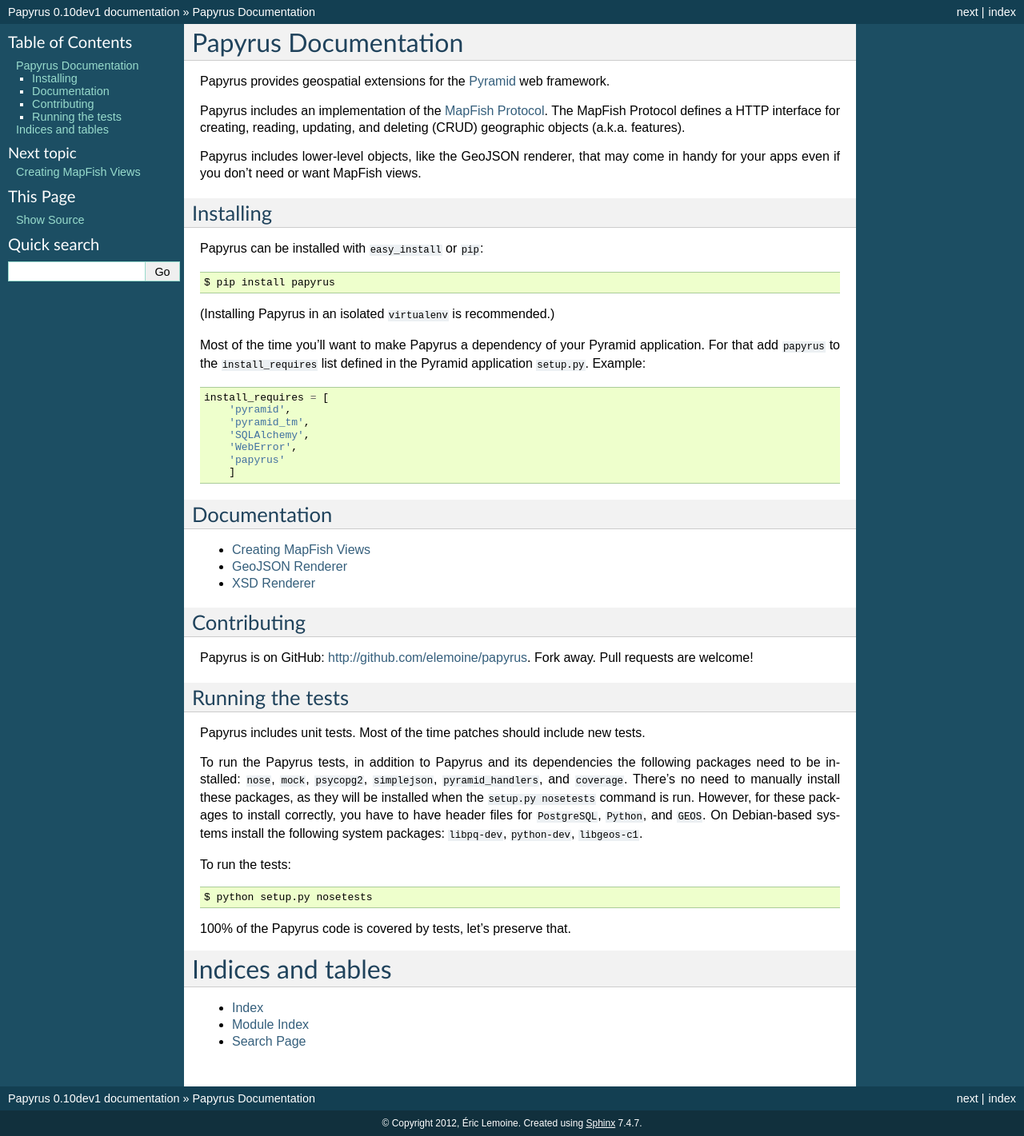
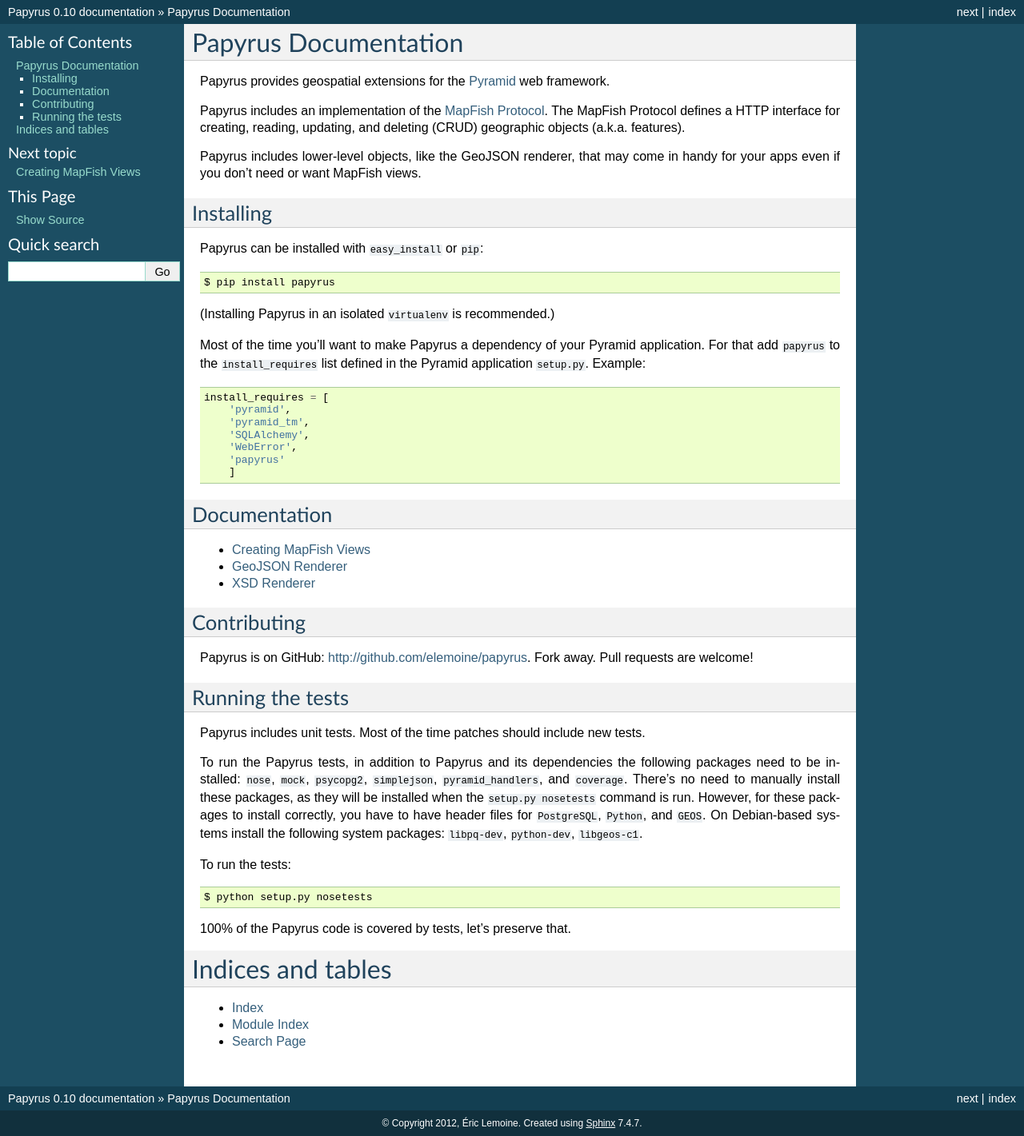
Before and after one commit to camptocamp/papyrus, a Sphinx documentation site: the page built from docs/index.rst, in a window 1280 px wide. Shown: the whole page at 80% size. Built offline with Sphinx 7.4.7, drawn with Linux system fonts in a browser that asks for light colours.

Commit message:
Bump version to 0.10

```diff
--- a/docs/conf.py
+++ b/docs/conf.py
@@ -50,7 +50,7 @@
 # The short X.Y version.
 version = '0.10'
 # The full version, including alpha/beta/rc tags.
-release = '0.10dev1'
+release = '0.10'
 
 # The language for content autogenerated by Sphinx. Refer to documentation
 # for a list of supported languages.
--- a/setup.py
+++ b/setup.py
@@ -1,7 +1,7 @@
 from setuptools import setup, find_packages
 import os
 
-version = '0.10dev1'
+version = '0.10'
 
 here = os.path.abspath(os.path.dirname(__file__))
 README = open(os.path.join(here, 'README.rst')).read()
```
